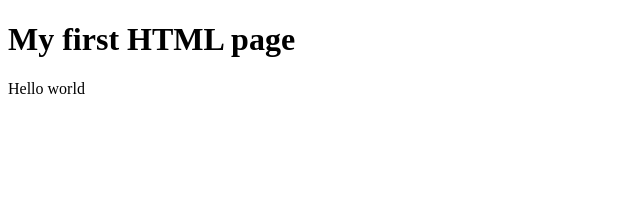
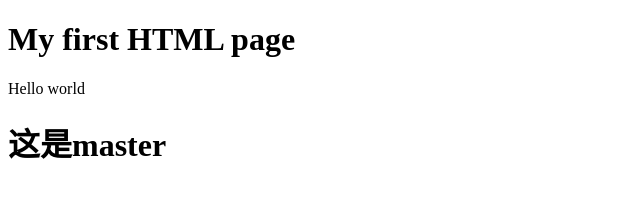
Before and after one commit to hu-oy/Study, a plain HTML site: page index.html in a window 1280 px wide. Shown: the whole page, without its empty margins (0-640 px from the left). Drawn offline with Linux system fonts and the light colour scheme.

Commit message:
update index

```diff
--- a/index.html
+++ b/index.html
@@ -7,5 +7,6 @@
 <body>
 <h1>My first HTML page</h1>
 <p>Hello world</p>
+<h1>这是master</h1>
 </body>
 </html>
```
